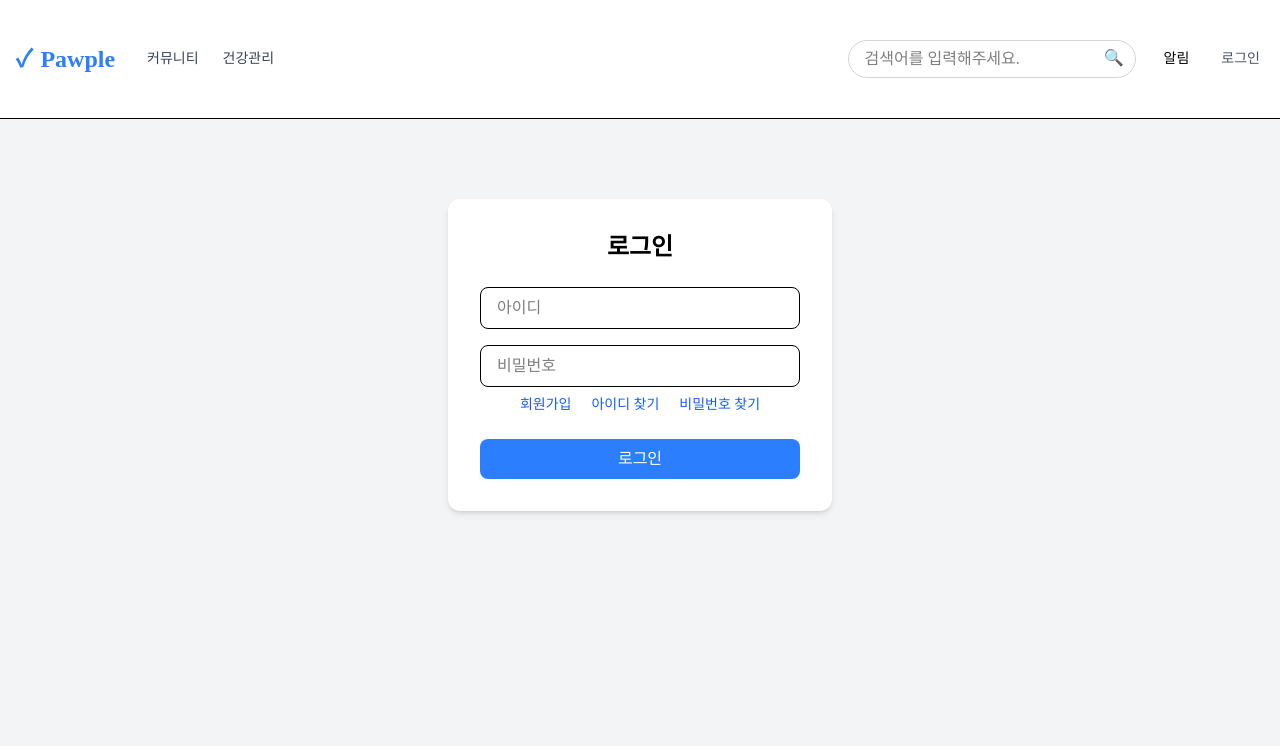
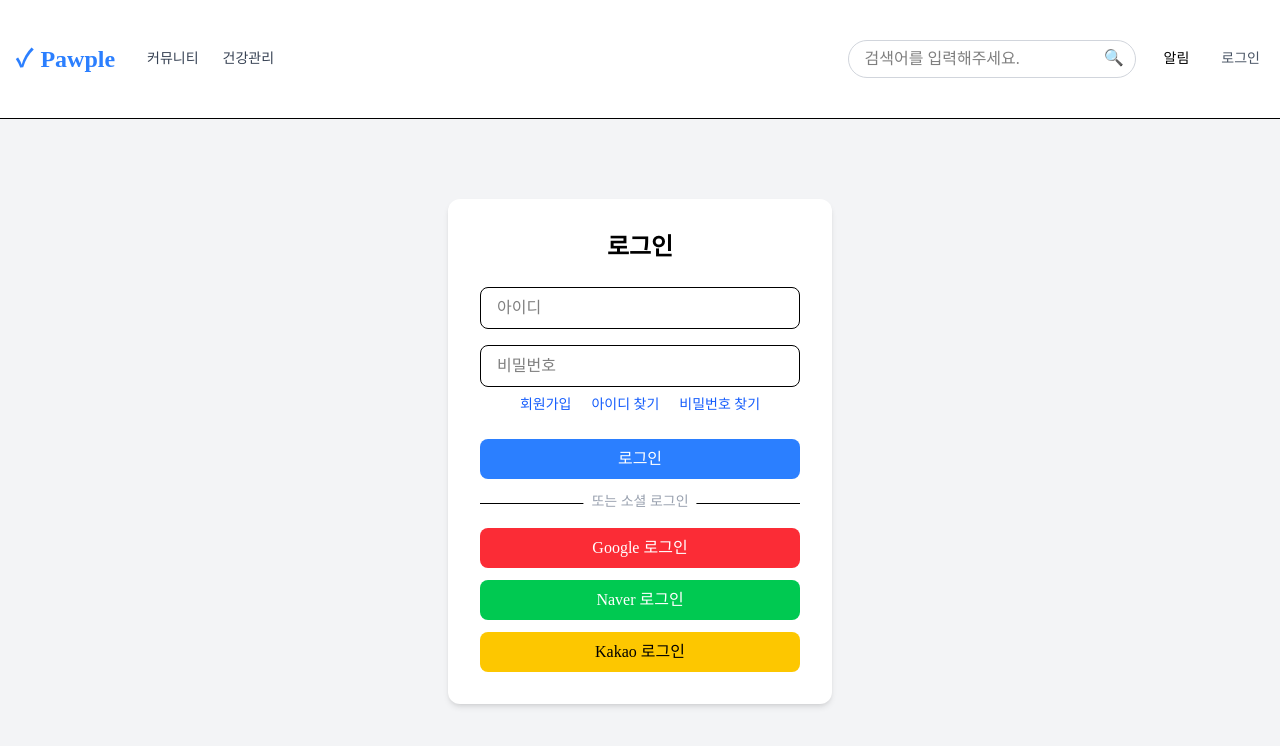
Before and after one commit to Songyonggeun/pawpelfront, a Next.js app: page /login in a window 1280 px wide. Shown: the top 746 px of the page. Built offline with nearby package versions, Linux system fonts and the light colour scheme; no server answers; a web font is replaced by a local one.

Commit message:
소셜로그인 추가

```diff
--- a/app/(application)/login/page.jsx
+++ b/app/(application)/login/page.jsx
@@ -125,24 +125,33 @@ export default function LoginPage() {
         </button>
 
         {/* 소셜 로그인 구분선 */}
-        {/* <div className="my-6 border-t relative">
+        <div className="my-6 border-t relative">
           <span className="absolute -top-3 left-1/2 transform -translate-x-1/2 bg-white px-2 text-sm text-gray-400">
             또는 소셜 로그인
           </span>
-        </div> */}
+        </div>
 
         {/* 소셜 로그인 버튼들 */}
-        {/* <div className="flex flex-col gap-3">
-          <button className="w-full bg-red-500 text-white py-2 rounded-lg hover:bg-red-600 transition">
+        <div className="flex flex-col gap-3">
+          <a
+            href={`${process.env.NEXT_PUBLIC_SPRING_SERVER_URL}/oauth2/authorization/google`}
+            className="w-full bg-red-500 text-white py-2 rounded-lg hover:bg-red-600 transition text-center"
+          >
             Google 로그인
-          </button>
-          <button className="w-full bg-green-500 text-white py-2 rounded-lg hover:bg-green-600 transition">
+          </a>
+          <a
+            href={`${process.env.NEXT_PUBLIC_SPRING_SERVER_URL}/oauth2/authorization/naver`}
+            className="w-full bg-green-500 text-white py-2 rounded-lg hover:bg-green-600 transition text-center"
+          >
             Naver 로그인
-          </button>
-          <button className="w-full bg-yellow-400 text-black py-2 rounded-lg hover:bg-yellow-500 transition">
+          </a>
+          <a
+            href={`${process.env.NEXT_PUBLIC_SPRING_SERVER_URL}/oauth2/authorization/kakao`}
+            className="w-full bg-yellow-400 text-black py-2 rounded-lg hover:bg-yellow-500 transition text-center"
+          >
             Kakao 로그인
-          </button>
-        </div> */}
+          </a>
+        </div>
       </form>
     </div>
   );
```
